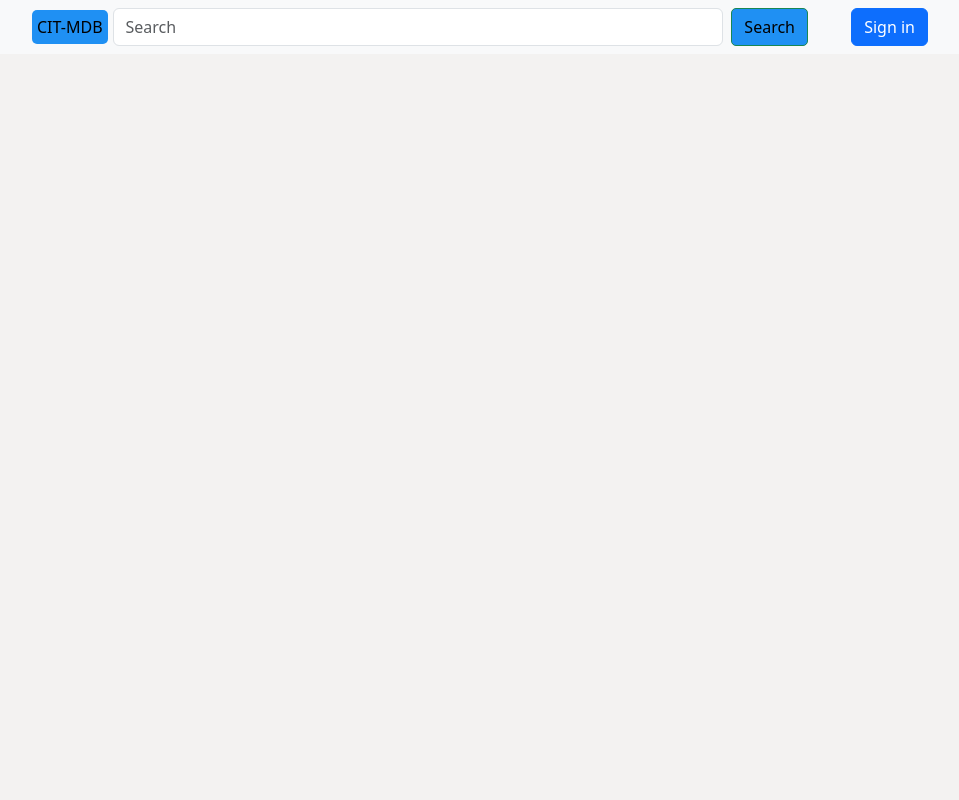
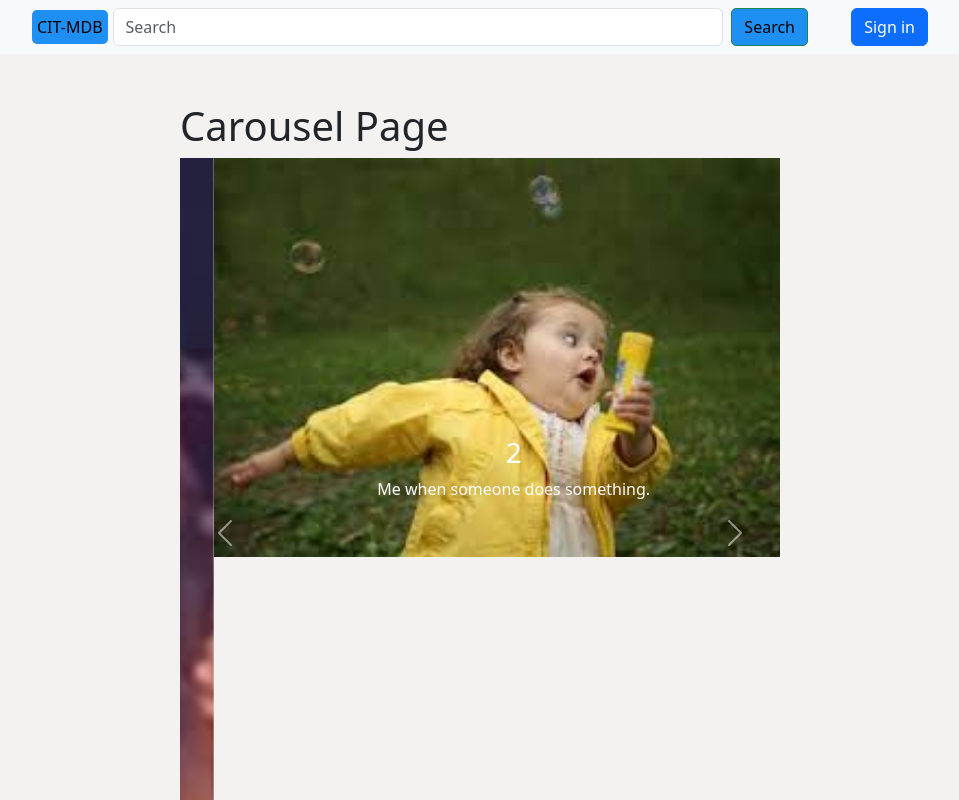
Before and after one commit to CITCodeOne/CIT_Frontend, a React (Vite) app in the folder vite-react-router/: page /customcarousel in a window 1280 px wide. Shown: the whole page, without its empty margins (160-1119 px from the left). Built offline with nearby package versions, Linux system fonts and the light colour scheme.

Commit message:
Refactor page exports and rename carousel component
Updated About and CompAndProps pages to use default export inline with function declaration. Renamed carousel.jsx to CustomCarousel.jsx and updated all relevant imports and routes to reflect the new name and path.

```diff
--- a/vite-react-router/src/pages/About.jsx
+++ b/vite-react-router/src/pages/About.jsx
@@ -1,6 +1,6 @@
 import React from 'react';
 
-function About() {
+export default function About() {
   return (
     <div>
       <h1>Simpelt framework med sidebar og topbar</h1>
@@ -62,5 +62,3 @@ function About() {
     </div>
   );
 }
-
-export default About;
--- a/vite-react-router/src/pages/CompAndProps.jsx
+++ b/vite-react-router/src/pages/CompAndProps.jsx
@@ -3,7 +3,7 @@ import RandPic from '../components/RandPic';
 
 
 
-function CompAndProps() {
+export default function CompAndProps() {
   const randomPicNumb = Math.floor(Math.random() * 4) + 1;
   return (
     <div>
@@ -12,5 +12,3 @@ function CompAndProps() {
     </div>
   );
 }
-
-export default CompAndProps;
--- a/vite-react-router/src/routes/AppRoutes.jsx
+++ b/vite-react-router/src/routes/AppRoutes.jsx
@@ -2,7 +2,7 @@ import { Route, Routes } from 'react-router-dom';
 import Home from '../pages/Home';
 import About from '../pages/About';
 import CompAndProps from '../pages/CompAndProps';
-import Carousel from '../pages/carousel';
+import CustomCarousel from '../pages/CustomCarousel';
 
 function AppRoutes() {
   return (
@@ -10,7 +10,7 @@ function AppRoutes() {
         <Route path="/" element={<Home />} />
         <Route path="/about" element={<About />} />
         <Route path="/compandprops" element={<CompAndProps />} />
-        <Route path="/carousel" element={<Carousel />}/>
+        <Route path="/customcarousel" element={<CustomCarousel />}/>
       </Routes>
   );
 }
```
Also changed, not shown: vite-react-router/src/pages/CustomCarousel.jsx (renamed from vite-react-router/src/pages/carousel.jsx).
